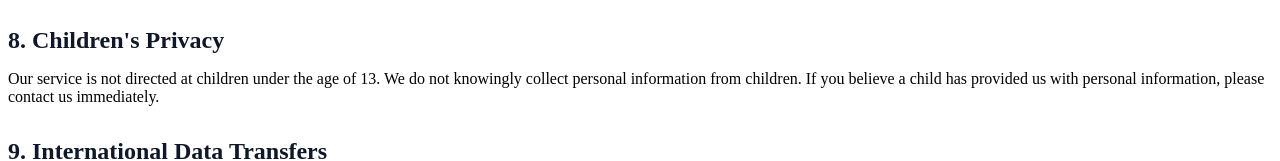
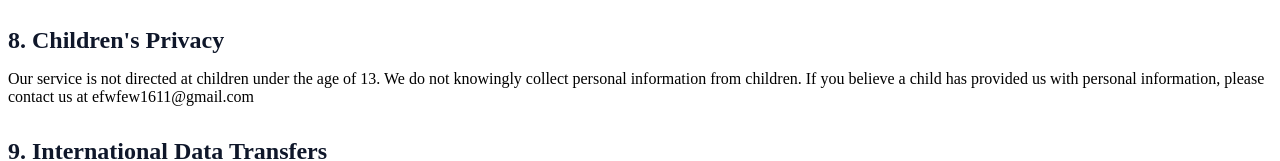
Before and after one commit to TrevorGall16/audioconversion, a website: page privacy-policy.html in a window 1280 px wide. Shown: the part 1927-2088 px from the top of the page. Drawn offline with Linux system fonts and the light colour scheme.

Commit message:
Update privacy-policy.html

```diff
--- a/privacy-policy.html
+++ b/privacy-policy.html
@@ -132,7 +132,7 @@
 
         <section>
             <h2>8. Children's Privacy</h2>
-            <p>Our service is not directed at children under the age of 13. We do not knowingly collect personal information from children. If you believe a child has provided us with personal information, please contact us immediately.</p>
+            <p>Our service is not directed at children under the age of 13. We do not knowingly collect personal information from children. If you believe a child has provided us with personal information, please contact us at efwfew1611@gmail.com</p>
         </section>
 
         <section>
```
